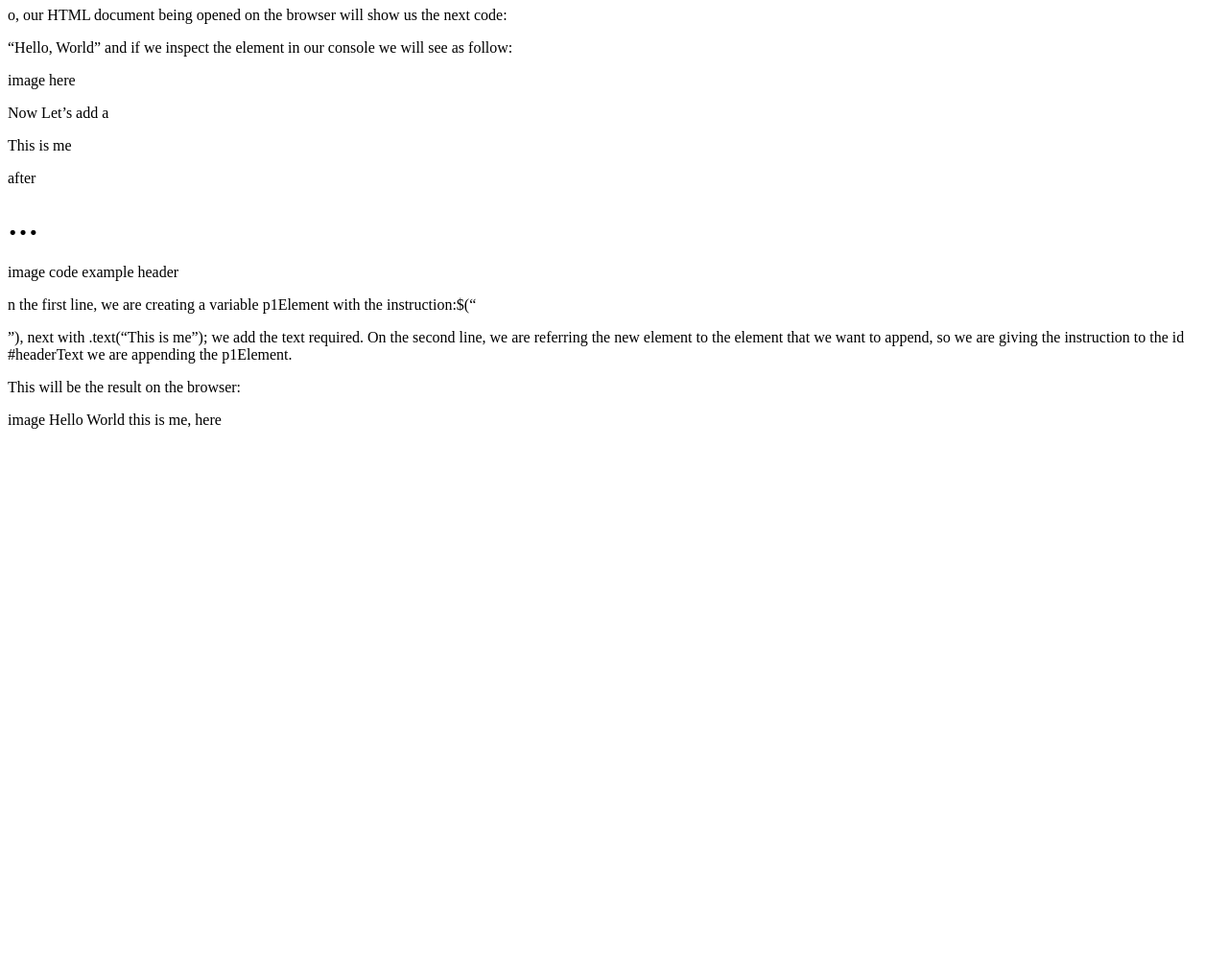
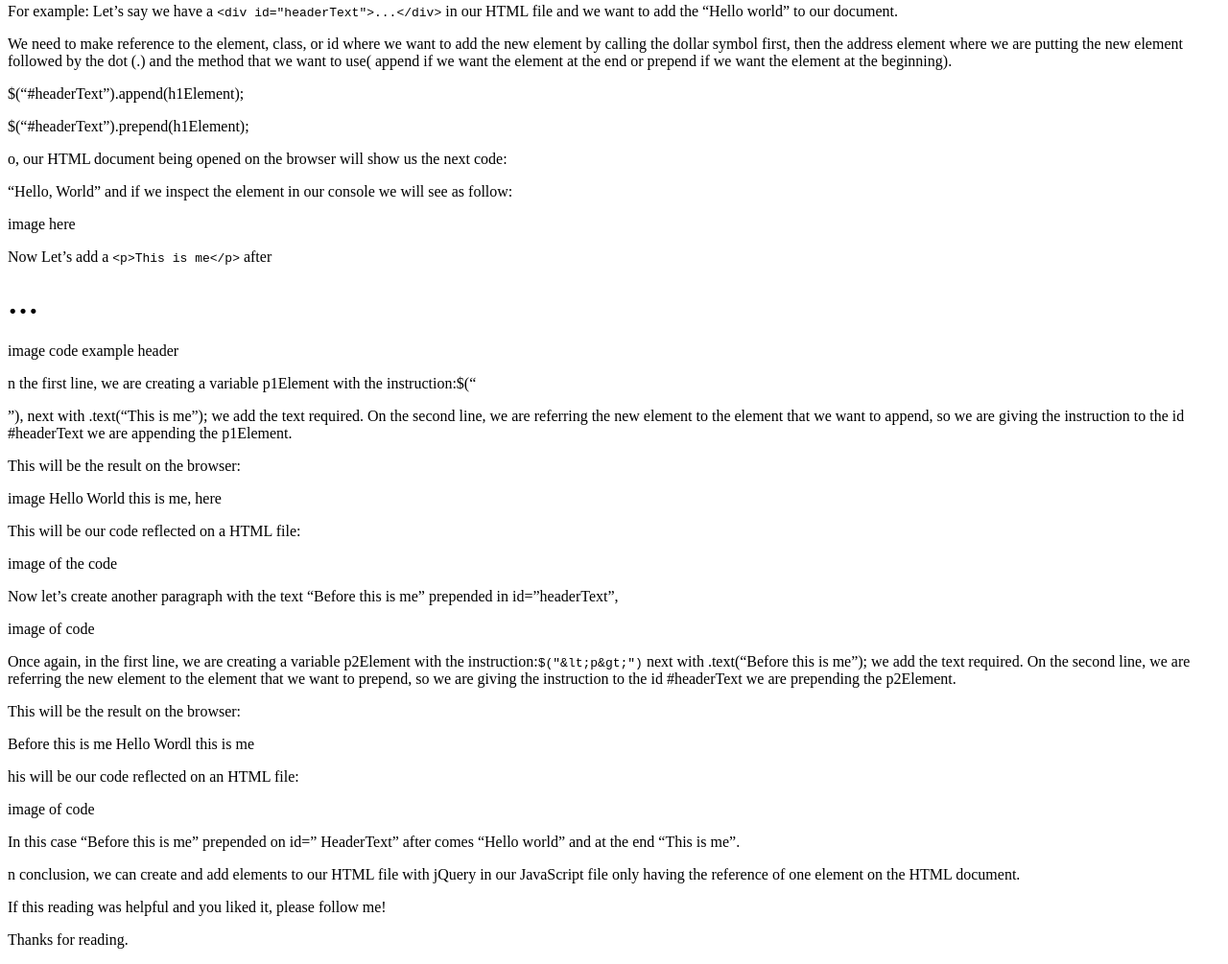
Before and after one commit to Cherjios/Element-JQuery, a website: page public/index.html in a window 1280 px wide. Shown: the part 904-1909 px from the top of the page at 96% size. Before the commit the page ends 1367 px from the top, so only its background shows below. Drawn offline with Linux system fonts and the light colour scheme.

Commit message:
Adding text to html

```diff
--- a/public/index.html
+++ b/public/index.html
@@ -26,7 +26,8 @@
         For example, if you want to create a simple header “Hello word” on your HTML document, you will use the <h1> tag as fallow.
     </p>
     <p>
-        <h1>"Hello Wordl!</h1>
+        &lt;h1&gt;"Hello World"&lt;/h1&gt;
+
     </p>
     <p>
         This instruction will create a “Hello world” on your browser and every time you reload or refresh your website this header is going to show up. However this header is going to be there all the time and sometimes we do not need that, here is when jQuery or JavaScript comes in handy.
@@ -35,7 +36,8 @@
         In order to create an element for example: <h1> “Hello world!” </h1> on JavaScript we need to fallow the next instructions:
     </p>
     <p>
-    <!--var h1Element = $("<h1>").text("Hello World");  -->
+        <code>var h1Element = $("&lt;h1&gt;").text("Hello World");</code>
+
     </p>
     <p>
         Now that we have created this element, we need to append it to another element in the HTML document to be able to show it on the browser. To append it we can use the JavaScript method append() or prepend().
@@ -47,7 +49,7 @@
         prepend(). Will add the element at the beginning.
     </p>
     <p>
-        For example: Let’s say we have a <div id=”headerText”>…</div> in our HTML file and we want to add the “Hello world” to our document.
+        For example: Let’s say we have a <code>&lt;div id="headerText"&gt;...&lt;/div&gt;</code> in our HTML file and we want to add the “Hello world” to our document.
     </p>
 
     <p>
@@ -74,7 +76,7 @@
     </p>
 
     <p>
-        Now Let’s add a <p> This is me </p> after <h1>…</h1>
+        Now Let’s add a <code>&lt;p&gt;This is me&lt;/p&gt;</code> after <h1>…</h1>
     </p>
     <p>
         image code example header
@@ -90,7 +92,47 @@
     <p>
         image Hello World  this is me, here
     </p>
+    <p>
+        This will be our code reflected on a HTML file:
+    </p>
+    <p>
+        image of the code
+    </p>
+    <p>
+        Now let’s create another paragraph with the text “Before this is me” prepended in id=”headerText”,
+    </p>
 
+    <p>
+        image of code
+    </p>
+    <p>
+        Once again, in the first line, we are creating a variable p2Element with the instruction:<code>$("&amp;lt;p&amp;gt;")</code> next with .text(“Before this is me”); we add the text required.
+        On the second line, we are referring the new element to the element that we want to prepend, so we are giving the instruction to the id #headerText we are prepending the p2Element.
+    </p>
+    <p>
+        This will be the result on the browser:
+    </p>
+    <p>
+        Before this is me Hello Wordl  this is me
+    </p>
+    <p>
+        his will be our code reflected on an HTML file:
+    </p>
+    <p>
+        image of code
+    </p>
 
+    <p>
+        In this case “Before this is me” prepended on id=” HeaderText” after comes “Hello world” and at the end “This is me”.
+    </p>
+<p>
+    n conclusion, we can create and add elements to our HTML file with jQuery in our JavaScript file only having the reference of one element on the HTML document.
+</p>
+<p>
+    If this reading was helpful and you liked it, please follow me!
+</p>
+<p>
+    Thanks for reading.
+</p>
 </body>
 </html>
```
